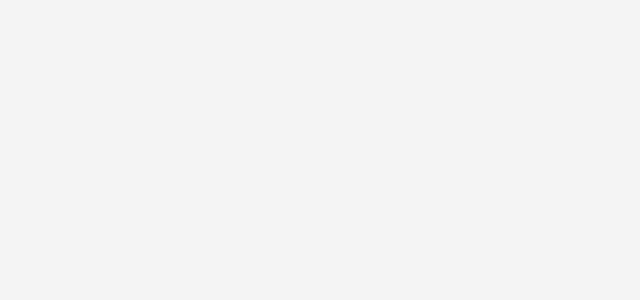
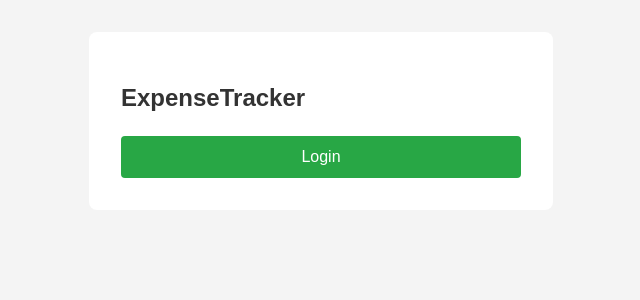
Before and after one commit to neldrine/expense-tracker, a React (Vite) app in the folder expense-tracker-frontend/: page / in a window 1280 px wide. Before the commit this address had no page. Shown: the top 300 px of the page, without its empty margins (319-959 px from the left). Built offline with nearby package versions, Linux system fonts and the light colour scheme.

Commit message:
added user identification to header and a home page

```diff
--- a/expense-tracker-frontend/src/App.css
+++ b/expense-tracker-frontend/src/App.css
@@ -30,7 +30,7 @@ button.delete{
     cursor: pointer;
 }
 
-form button {
+form button, .btn-block {
     width: 100%;
     padding: 12px;
     font-size: 16px;
@@ -49,3 +49,9 @@ h2{
     margin-bottom: 24px;
     font-size: 24px;
 }
+
+.user-name {
+    margin-right: 12px;
+    font-weight: bold;
+    color: #333;
+}
--- a/expense-tracker-frontend/src/App.jsx
+++ b/expense-tracker-frontend/src/App.jsx
@@ -5,9 +5,10 @@ import './App.css'
 import { AuthProvider, AuthContext } from './context/AuthContext';
 
 // pages
+import Home from './pages/Home';
 import Login from './pages/Login';
 import ExpensesList from './pages/ExpensesList';
-import ExpenseCreate from "./pages/ExpenseCreate.jsx";
+import ExpenseCreate from './pages/ExpenseCreate.jsx';
 
 import { useContext } from 'react';
 
@@ -21,6 +22,7 @@ function App() {
       <AuthProvider>
           <Router>
               <Routes>
+                  <Route path="/" element={<Home />} />
                   <Route path="/login" element={<Login />} />
                   <Route path="/expenses" element={<PrivateRoute><ExpensesList /></PrivateRoute>} />
                   <Route path="/expenses/create" element={<PrivateRoute><ExpenseCreate /></PrivateRoute>} />
--- a/expense-tracker-frontend/src/components/header.jsx
+++ b/expense-tracker-frontend/src/components/header.jsx
@@ -3,14 +3,17 @@ import { AuthContext } from '../context/AuthContext';
 import { Link } from 'react-router-dom';
 
 export default function Header() {
-    const { logout } = useContext(AuthContext);
+    const { user,logout } = useContext(AuthContext);
 
     return (
         <div className="expenses-header">
             <h2>
                 <Link to="/expenses" className="header-link">ExpenseTracker</Link>
             </h2>
-            <button onClick={logout}>Logout</button>
+            <div>
+                {user && <span className="user-name">Hello {user.name}!</span>}
+                <button onClick={logout}>Logout</button>
+            </div>
         </div>
     );
 }
--- a/expense-tracker-frontend/src/context/AuthContext.jsx
+++ b/expense-tracker-frontend/src/context/AuthContext.jsx
@@ -6,6 +6,7 @@ export const AuthContext = createContext();
 
 export const AuthProvider = ({ children }) => {
     const [token, setToken] = useState(localStorage.getItem('token'));
+    const [user, setUser] = useState(localStorage.getItem('user') ? JSON.parse(localStorage.getItem('user')) : null);
 
     useEffect(() => {
         if (token){
@@ -16,18 +17,22 @@ export const AuthProvider = ({ children }) => {
     const login = async (name, password) => {
         const res = await axios.post(`${EXPENSE_TRACKER_API_URL}/auth/login`, { name, password });
         setToken(res.data.token);
+        setUser(res.data.user);
         localStorage.setItem('token', res.data.token);
+        localStorage.setItem('user', JSON.stringify(res.data.user));
     };
 
     const logout = async () => {
         await axios.post(`${EXPENSE_TRACKER_API_URL}/auth/logout`);
         setToken(null);
+        setUser(null);
         localStorage.removeItem('token');
+        localStorage.removeItem('user');
         delete axios.defaults.headers.common['Authorization'];
     };
 
     return (
-        <AuthContext.Provider value={{ token, login, logout }}>
+        <AuthContext.Provider value={{ token, user, login, logout }}>
             {children}
         </AuthContext.Provider>
     );
--- a/expense-tracker-frontend/src/pages/Home.jsx
+++ b/expense-tracker-frontend/src/pages/Home.jsx
@@ -1,43 +1,27 @@
-import { useContext, useState } from 'react';
-import { AuthContext } from "../context/AuthContext.jsx";
-import { useNavigate } from 'react-router-dom';
-import '../css/Login.css';
+import { useContext } from 'react';
+import { Link } from 'react-router-dom';
+import { AuthContext } from '../context/AuthContext';
 
-export default function Login() {
-    const { login } = useContext(AuthContext);
-    const [form, setForm] = useState({ name: '', password: '' });
-    const [error, setError] = useState(null);
-    const navigate = useNavigate();
-
-    const handleChange = e => setForm({ ...form, [e.target.name]: e.target.value });
-
-    const handleSubmit = async e => {
-        e.preventDefault();
-        try {
-            await login(form.name, form.password);
-            navigate('/expenses');
-        } catch (err) {
-            setError('Invalid credentials');
-        }
-    };
+export default function Home() {
+    const { user, token } = useContext(AuthContext);
 
     return (
-        <form onSubmit={handleSubmit} className="login-form">
-            <h2>Login</h2>
-            {error && <p className="error-message">{error}</p>}
-
-            <div className="form-group">
-                <label>Username</label>
-                <input id="name" name="name" value={form.name} onChange={handleChange} placeholder="Username" required/>
-            </div>
-
-            <div className="form-group">
-                <label>Password</label>
-                <input id="password" name="password" value={form.password} onChange={handleChange} type="password" placeholder="Password" required/>
-
-            </div>
-
-            <button type="submit" className="submit-button">Login</button>
-        </form>
+        <div className="login-form">
+            <h2>ExpenseTracker</h2>
+            {token ? (
+                <>
+                    <p className="welcome-message">Hello, {user?.name}!</p>
+                    <Link to="/expenses">
+                        <button className="btn-block">Go to Dashboard</button>
+                    </Link>
+                </>
+            ) : (
+                <div className="auth-links">
+                    <Link to="/login">
+                        <button className="btn-block">Login</button>
+                    </Link>
+                </div>
+            )}
+        </div>
     );
 }
```
